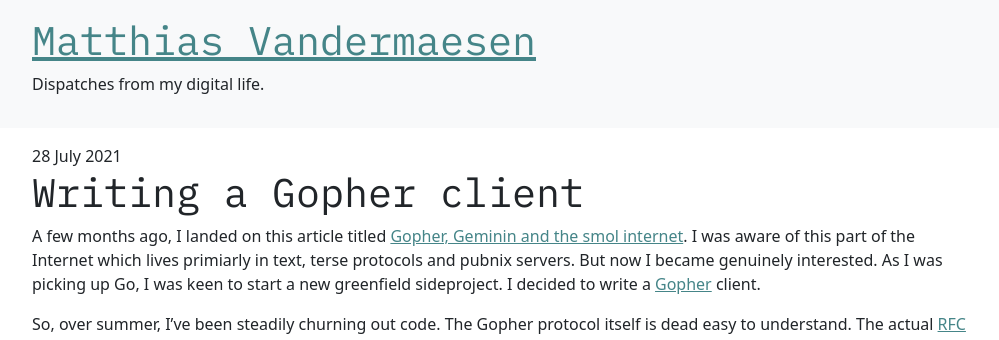
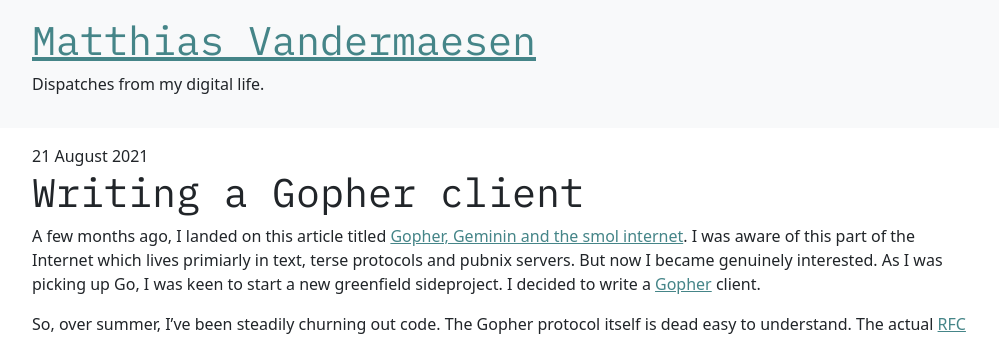
Before and after one commit to netsensei/colada, a Jekyll site: the page built from _posts/2021-08-21-writing-a-gopher-client.markdown, in a window 1280 px wide. Shown: the top 340 px of the page, without its empty margins (140-1139 px from the left). Built offline with Jekyll 4.4.1, drawn with Linux system fonts in a browser that asks for light colours.

Commit message:
Fixed: date of the last blogpost.

```diff
--- a/_posts/2021-08-21-writing-a-gopher-client.markdown
+++ b/_posts/2021-08-21-writing-a-gopher-client.markdown
@@ -1,7 +1,7 @@
 ---
 layout: post
 title:  "Writing a Gopher client"
-date:   2021-07-28
+date:   2021-08-21
 categories: gopher smolweb
 render_with_liquid: false
 ---
```
